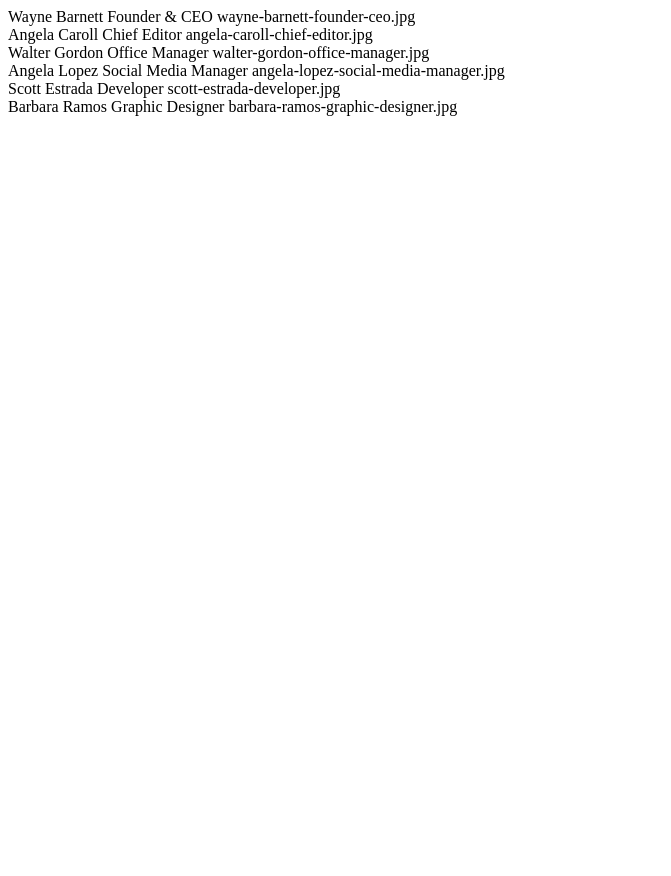
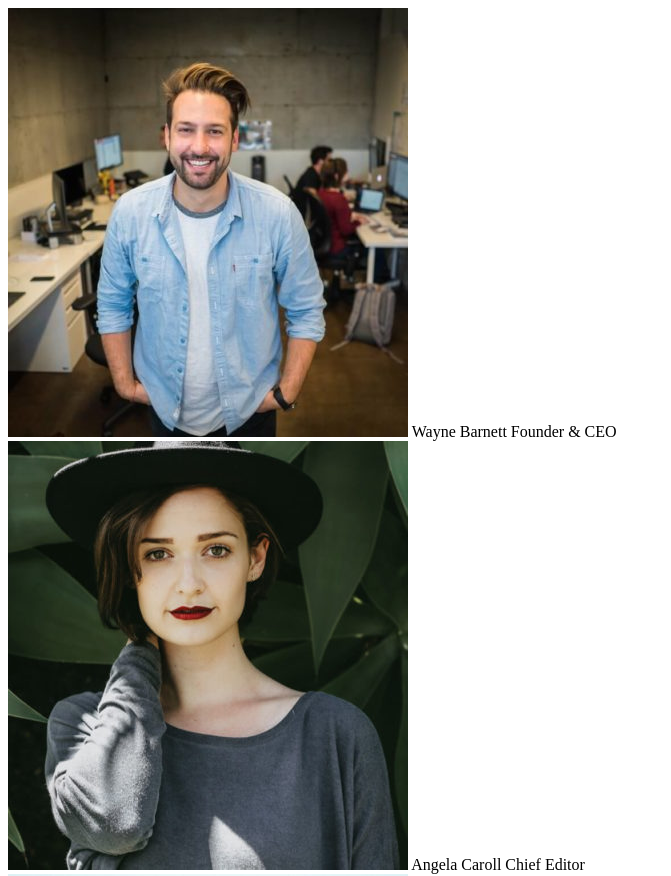
Before and after one commit to EmanueleVenditti95/js-our-team, a plain HTML site: page index.html in a window 1280 px wide. Shown: the top 876 px of the page, without its empty margins (0-671 px from the left). Before the commit the page ends 800 px from the top, so only its background shows below. Drawn offline with Linux system fonts and the light colour scheme.

Commit message:
Add - photos on DOM

```diff
--- a/app.js
+++ b/app.js
@@ -46,24 +46,24 @@ console.log(teamMembers);
 // - stampare le informazioni dei membri nel dom
 document.getElementById('member1name').innerHTML = member1.name;
 document.getElementById('member1role').innerHTML = member1.role;
-document.getElementById('member1pic').innerHTML = member1.photo;
+document.getElementById('member1pic').innerHTML = `<img src="./img/${member1.photo}">`;
 
 document.getElementById('member2name').innerHTML = member2.name;
 document.getElementById('member2role').innerHTML = member2.role;
-document.getElementById('member2pic').innerHTML = member2.photo;
+document.getElementById('member2pic').innerHTML = `<img src="./img/${member2.photo}">`;
 
 document.getElementById('member3name').innerHTML = member3.name;
 document.getElementById('member3role').innerHTML = member3.role;
-document.getElementById('member3pic').innerHTML = member3.photo;
+document.getElementById('member3pic').innerHTML = `<img src="./img/${member3.photo}">`;
 
 document.getElementById('member4name').innerHTML = member4.name;
 document.getElementById('member4role').innerHTML = member4.role;
-document.getElementById('member4pic').innerHTML = member4.photo;
+document.getElementById('member4pic').innerHTML = `<img src="./img/${member4.photo}">`;
 
 document.getElementById('member5name').innerHTML = member5.name;
 document.getElementById('member5role').innerHTML = member5.role;
-document.getElementById('member5pic').innerHTML = member5.photo;
+document.getElementById('member5pic').innerHTML = `<img src="./img/${member5.photo}">`;
 
 document.getElementById('member6name').innerHTML = member6.name;
 document.getElementById('member6role').innerHTML = member6.role;
-document.getElementById('member6pic').innerHTML = member6.photo;
+document.getElementById('member6pic').innerHTML = `<img src="./img/${member6.photo}">`;
--- a/index.html
+++ b/index.html
@@ -7,34 +7,34 @@
 </head>
 <body>
     <div id="member1">
+        <span id="member1pic"></span>
         <span id="member1name"></span>
         <span id="member1role"></span>
-        <span id="member1pic"></span>
     </div>
     <div id="member2">
+        <span id="member2pic"></span>
         <span id="member2name"></span>
         <span id="member2role"></span>
-        <span id="member2pic"></span>
     </div>
     <div id="member3">
+        <span id="member3pic"></span>
         <span id="member3name"></span>
         <span id="member3role"></span>
-        <span id="member3pic"></span>
     </div>
     <div id="member4">
+        <span id="member4pic"></span>
         <span id="member4name"></span>
         <span id="member4role"></span>
-        <span id="member4pic"></span>
     </div>
     <div id="member5">
+        <span id="member5pic"></span>
         <span id="member5name"></span>
         <span id="member5role"></span>
-        <span id="member5pic"></span>
     </div>
     <div id="member6">
+        <span id="member6pic"></span>
         <span id="member6name"></span>
         <span id="member6role"></span>
-        <span id="member6pic"></span>
     </div>
 
 
```
Also changed, not shown: img/angela-caroll-chief-editor.jpg (added), img/angela-lopez-social-media-manager.jpg (added), img/barbara-ramos-graphic-designer.jpg (added), img/scott-estrada-developer.jpg (added), img/walter-gordon-office-manager.jpg (added), img/wayne-barnett-founder-ceo.jpg (added).
